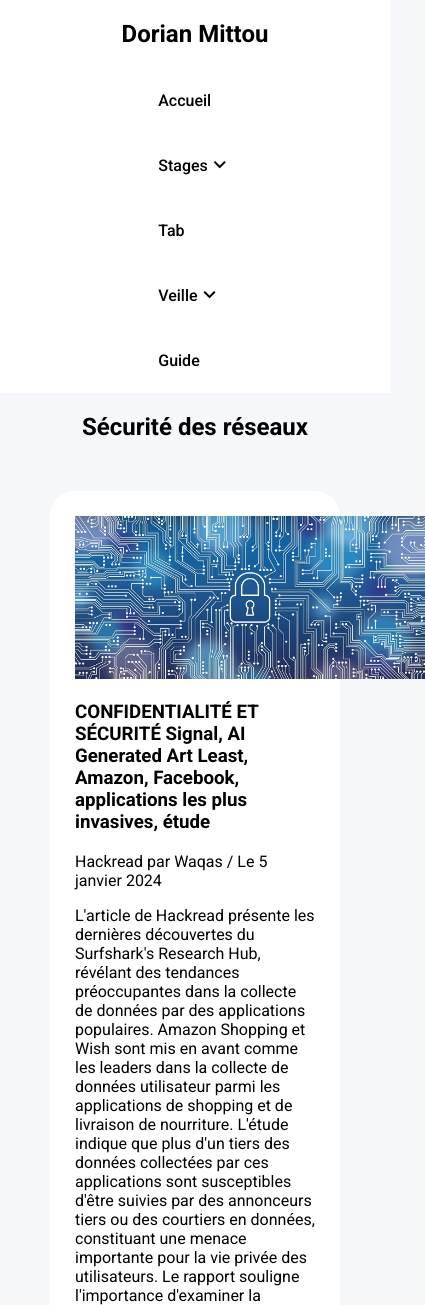
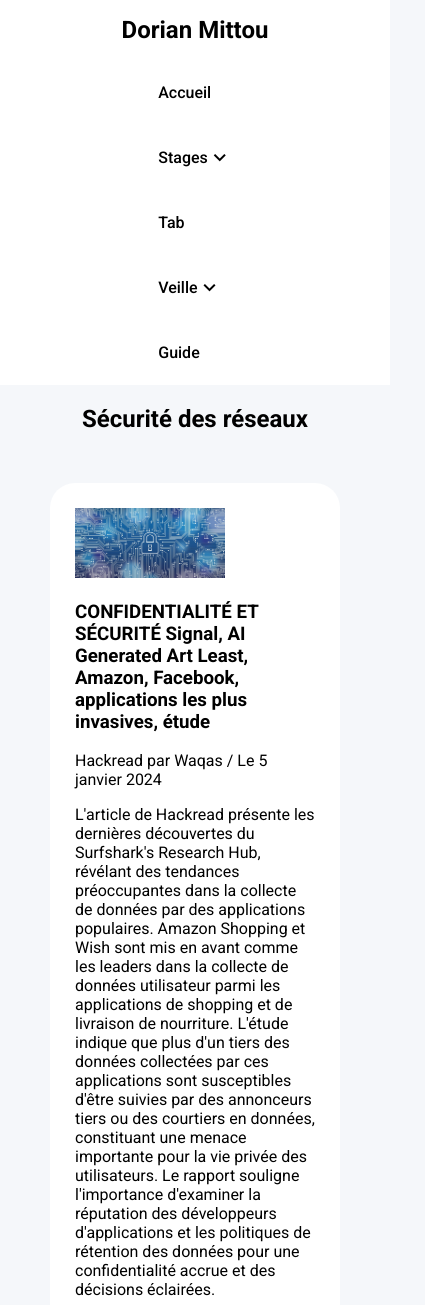
Before and after one commit to mittoudorian/dorianmittoubtssio, a plain HTML site: page pages/vt/vt2/vt2.html in a window 390 px wide. Shown: the top 1305 px of the page, 425 px wide, since content can reach past the window. Drawn offline with nearby package versions, Linux system fonts and the light colour scheme.

Commit message:
modification h2 => h1

```diff
--- a/pages/vt/vt2/vt2.css
+++ b/pages/vt/vt2/vt2.css
@@ -111,6 +111,16 @@
     }
 }
 
+@media (max-width: 480px) {
+    .articles-sec img{
+        width: 150px;
+    }
+
+    .article{
+        justify-content: center;
+    }
+}
+
 @media (max-width: 768px) {
     .article{
         display: flex;
--- a/pages/vt/vt2/vt2.html
+++ b/pages/vt/vt2/vt2.html
@@ -15,7 +15,7 @@
 
     <header>
         <main>
-            <h2>Dorian Mittou</h2>
+            <h1>Dorian Mittou</h1>
         </main>
         <nav>
             <ul class="menu">
--- a/style.css
+++ b/style.css
@@ -18,6 +18,9 @@
     list-style-type: none;
 }
 
+h1{
+    font-size: 1.5em;
+}
 header {
 
     display: flex;
```
Also changed, not shown: index.html (+1 -1 lines), pages/gbc/gbc.html (+1 -1 lines), pages/vt/vt1/vt1.html (+1 -1 lines).
